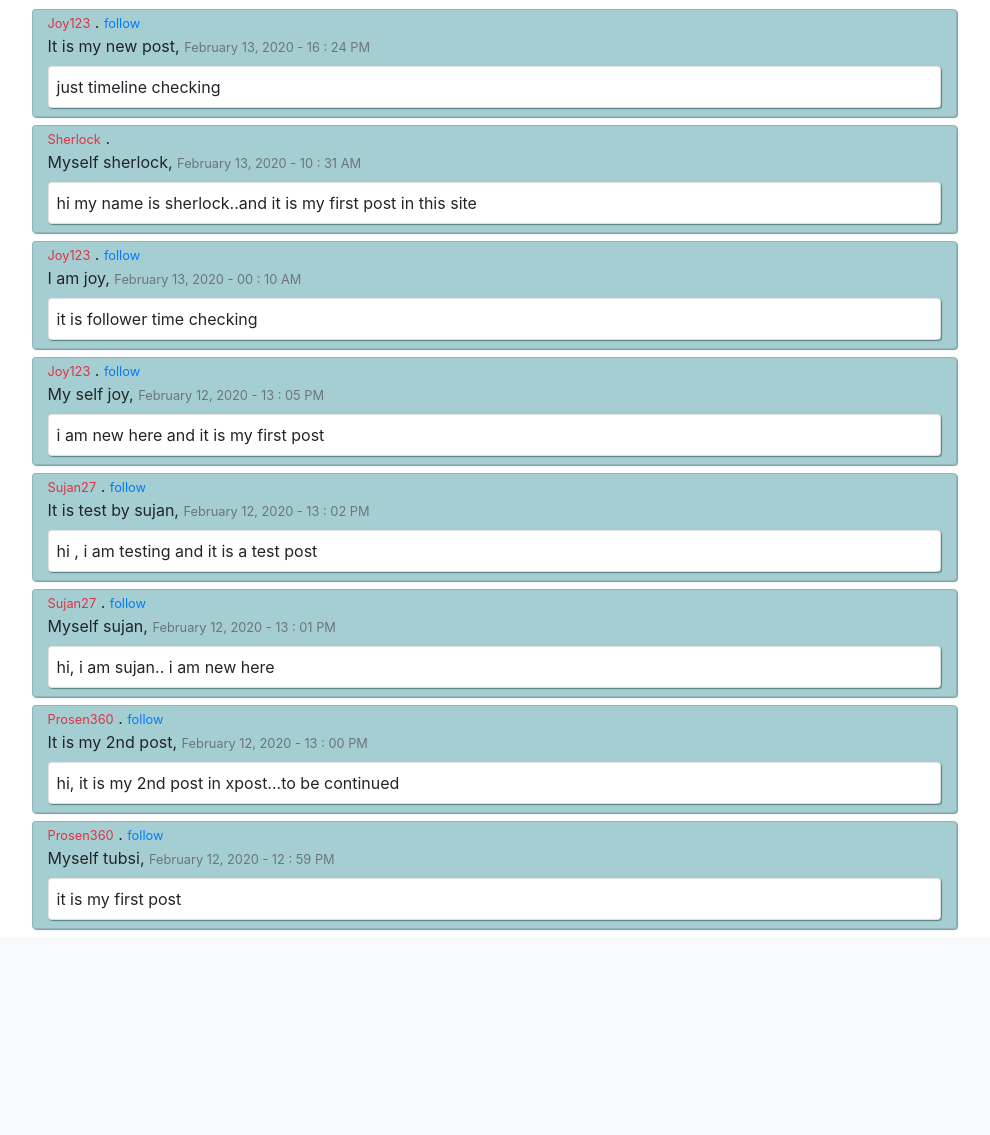
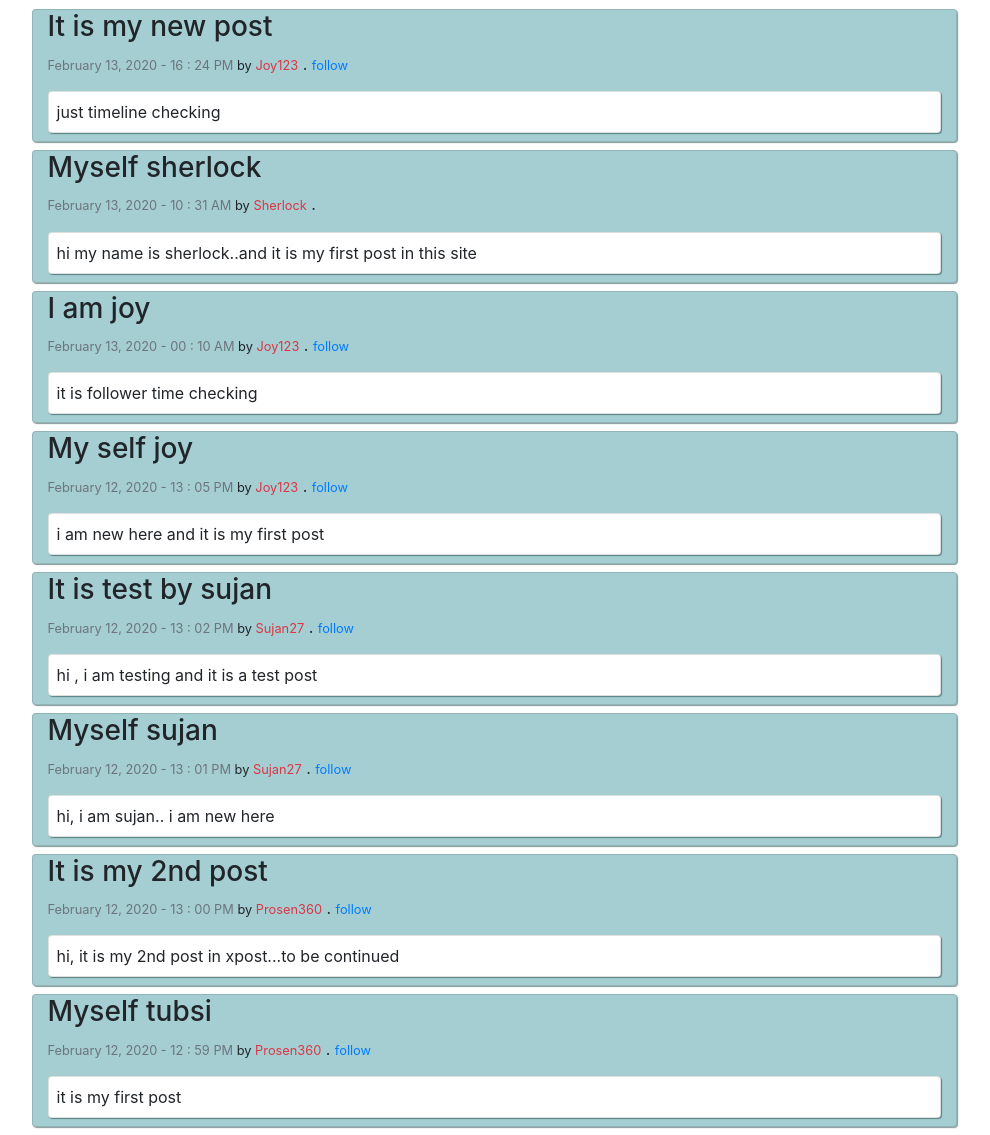
Before and after one commit to microStationCorp/xpost, a Django app: page /global/ in a window 1280 px wide. Shown: the part 69-1204 px from the top of the page, without its empty margins (146-1136 px from the left). Before the commit the page ends 999 px from the top, so only its background shows below. Run offline with Django 3.2, Linux system fonts and the light colour scheme; a user stored in the database is signed in; data comes from the database, SQL or seed files in the repository; some libraries are stand-ins or nearby versions.

Commit message:
small design issue

```diff
--- a/global/templates/global/global.html
+++ b/global/templates/global/global.html
@@ -7,14 +7,13 @@
 <div class="card col-10 mx-auto my-2"
     style="box-shadow: 1px 1px 1px rgba(13, 54, 54, 0.507);background-color: #0a7a865e;">
     <div class="card-text">
-        <small class="text-danger">{{post.post.author|capfirst}}</small> . <small class="myAuthor {{post.color}}"
-            data-id="{{post.post.author_id}}">{{post.indication}}</small>
-    </div>
-    <div class="card-text">
-        {{post.post.title|capfirst}},
-        <small class="text-muted">
-            {{post.post.dateOfPost|date:"F d, Y - H : i A"}}
-        </small>
+
+        <h3>{{post.post.title|capfirst}}</h3>
+        <small><label class="text-muted">{{post.post.dateOfPost|date:"F d, Y - H : i A"}}</label> by
+            <label class="text-danger">{{post.post.author|capfirst}}</label></small> . <small
+            class="myAuthor {{post.color}}" data-id="{{post.post.author_id}}">{{post.indication}}</small>
+
+        <!-- <small class="text-danger">{{post.post.author|capfirst}}</small> -->
     </div>
     <div class="card pl-2 py-2 my-2" style="box-shadow: 1px 1px 1px rgba(13, 54, 54, 0.507);">
         {{post.post.post}}
```
Also changed, not shown: timeline/templates/timeline/timeline.html (+3 -7 lines), userposts/templates/userposts/userposts.html (+3 -7 lines).
